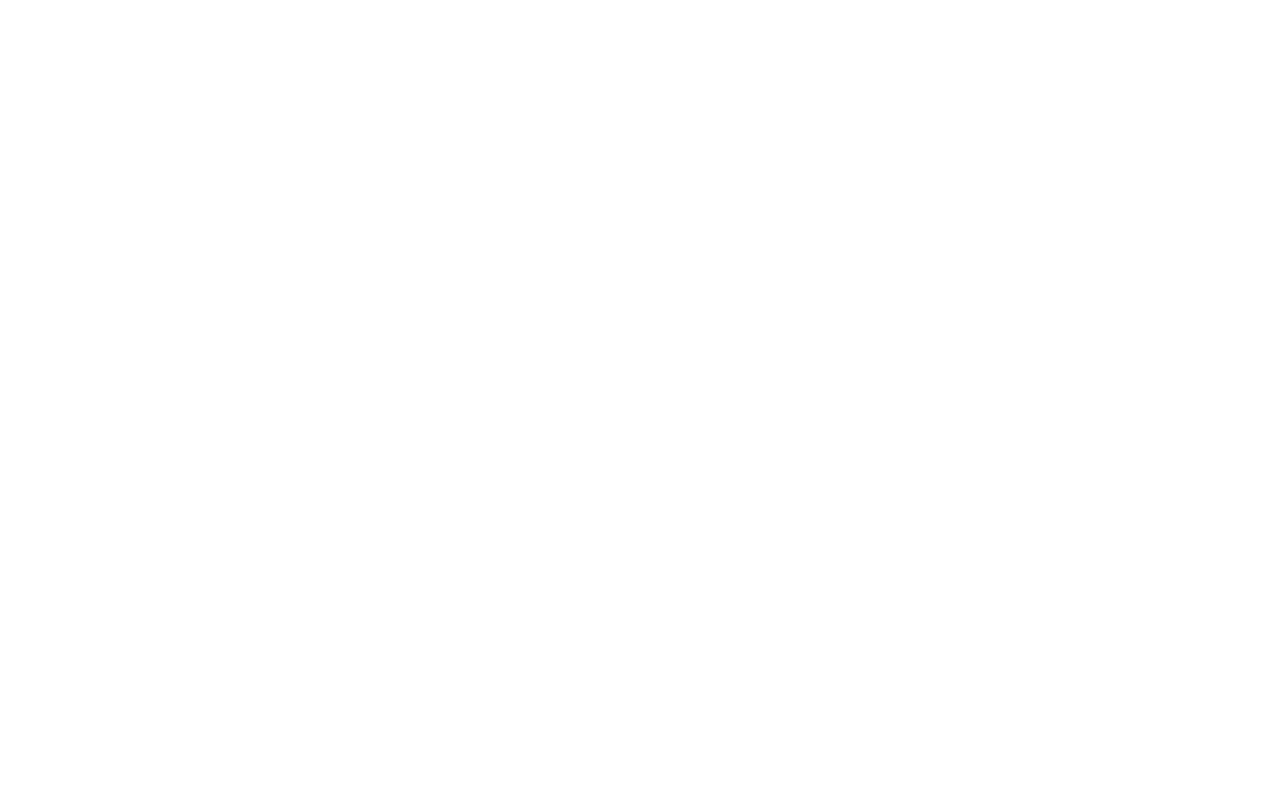
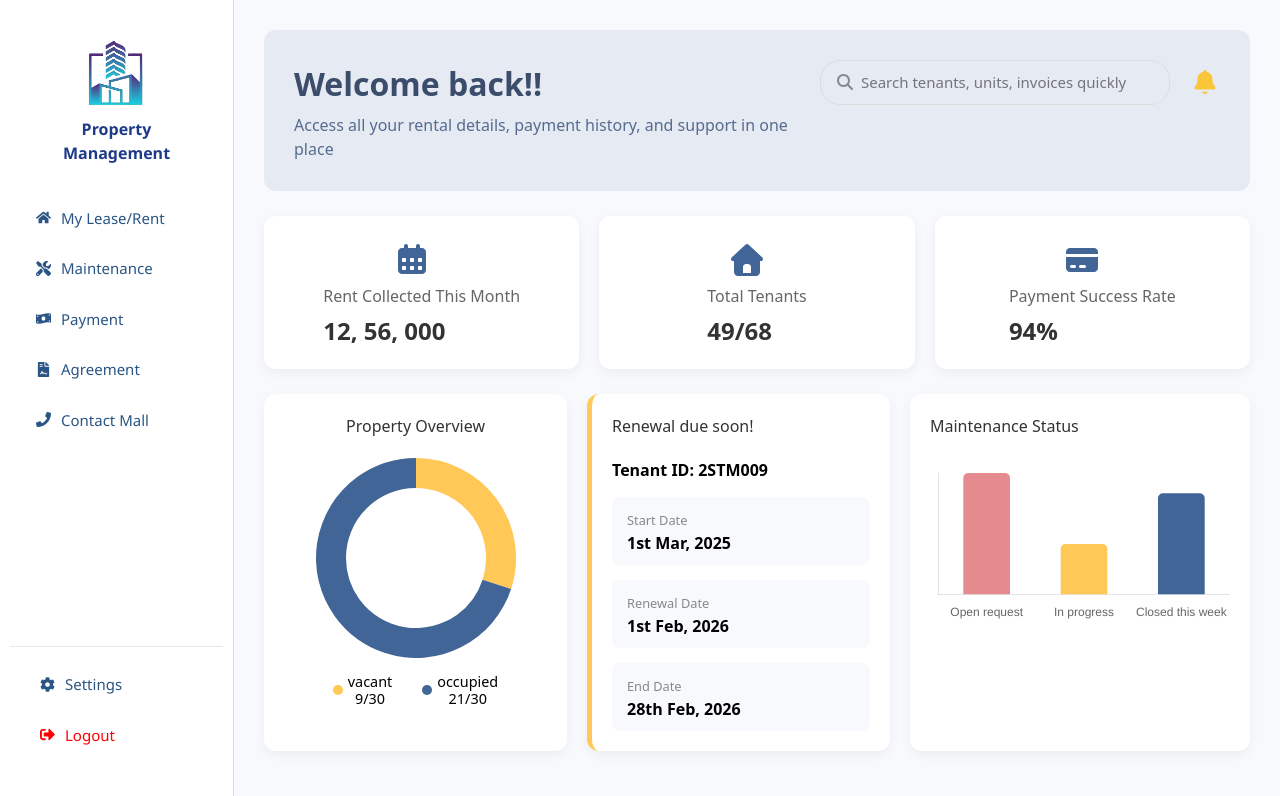
Before and after one commit to Ganga9115/PropPulse, a React (Vite) app in the folder frontend/: page /admin-dashboard in a window 1280 px wide. Before the commit this address had no page. Shown: the top 796 px of the page. Built offline with nearby package versions, Linux system fonts and the light colour scheme.

Commit message:
Admin Dashboard

```diff
--- a/frontend/package.json
+++ b/frontend/package.json
@@ -10,12 +10,17 @@
     "preview": "vite preview"
   },
   "dependencies": {
+    "@fortawesome/fontawesome-svg-core": "^7.0.1",
+    "@fortawesome/free-solid-svg-icons": "^7.0.1",
+    "@fortawesome/react-fontawesome": "^3.0.2",
     "@tailwindcss/postcss": "^4.1.12",
     "@tailwindcss/vite": "^4.1.12",
     "axios": "^1.11.0",
+    "chart.js": "^4.5.0",
     "lucide-react": "^0.542.0",
     "postcss": "^8.5.6",
     "react": "^19.1.1",
+    "react-chartjs-2": "^5.3.0",
     "react-dom": "^19.1.1",
     "react-icons": "^5.5.0",
     "react-router-dom": "^7.8.2",
--- a/frontend/src/App.jsx
+++ b/frontend/src/App.jsx
@@ -18,6 +18,7 @@
 import SuccessfulPayment from "./components/SuccessfulPayment"
 import UnitDetailsPage from './components/UnitDetailsPage';
 import Contact from "./components/Contact";
+import AdminDashboard from "./components/AdminDashboard";
 
 
 export default function App() {
@@ -43,6 +44,7 @@
       <Route path="/successful-payment" element={<div className="flex"><Sidebar /><SuccessfulPayment /></div>} />
       <Route path="/unit-details" element={<div className="flex"><Sidebar /><UnitDetailsPage /></div>} />
       <Route path="/contact" element={<div className="flex"><Sidebar /><Contact /></div>} />
+      <Route path="/admin-dashboard" element={<div className="flex"><AdminDashboard /></div>} />
     </Routes>
   );
 }
--- /dev/null
+++ b/frontend/src/components/AdminDashboard.jsx
@@ -0,0 +1,185 @@
+// src/pages/AdminDashboard.jsx
+
+import React from 'react';
+import Sidebar from './Sidebar';
+import '../Styles/AdminDashboard.css';
+import { Doughnut, Bar } from 'react-chartjs-2';
+import { Chart as ChartJS, ArcElement, Tooltip, Legend, CategoryScale, LinearScale, BarElement, Title } from 'chart.js';
+import { FontAwesomeIcon } from '@fortawesome/react-fontawesome';
+import { faCalendarDays, faHouse, faCreditCard, faSearch, faBell } from '@fortawesome/free-solid-svg-icons';
+
+// Register the chart components you'll use
+ChartJS.register(ArcElement, Tooltip, Legend, CategoryScale, LinearScale, BarElement, Title);
+
+const AdminDashboard = () => {
+  // Data for the Property Overview (Doughnut Chart)
+  const propertyData = {
+    labels: ['Vacant', 'Occupied'],
+    datasets: [
+      {
+        data: [9, 21], // Based on your UI (9 vacant, 21 occupied)
+        backgroundColor: [
+          '#ffc857', // Your yellow color
+          '#416597ff', // Your blue color
+        ],
+        borderWidth: 0,
+      },
+    ],
+  };
+
+  const propertyOptions = {
+    responsive: true,
+    cutout: '70%',
+    plugins: {
+      legend: {
+        display: false, // Hide the built-in legend as it's separate in the design
+      },
+      tooltip: {
+        callbacks: {
+          label: (tooltipItem) => {
+            return `${tooltipItem.label}: ${tooltipItem.raw}`;
+          },
+        },
+      },
+    },
+  };
+
+  // Data for the Maintenance Status (Bar Chart)
+  const maintenanceData = {
+    labels: ['Open request', 'In progress', 'Closed this week'],
+    datasets: [
+      {
+        label: 'Maintenance Tickets',
+        data: [12, 5, 10], // Based on your UI
+        backgroundColor: ['#e58b8f', '#ffc857', '#416597ff'],
+        borderRadius: 5,
+        barPercentage: 0.6,
+        categoryPercentage: 0.8,
+      },
+    ],
+  };
+
+  const maintenanceOptions = {
+    responsive: true,
+    plugins: {
+      legend: {
+        display: false,
+      },
+      title: {
+        display: false,
+      },
+      tooltip: {
+        callbacks: {
+          label: (tooltipItem) => {
+            return `${tooltipItem.raw} tickets`;
+          },
+        },
+      },
+    },
+    scales: {
+      x: {
+        grid: {
+          display: false,
+        },
+      },
+      y: {
+        grid: {
+          display: false,
+        },
+        ticks: {
+          display: false, // Hide y-axis labels
+        },
+      },
+    },
+  };
+
+  return (
+    <div className="admin-dashboard-layout">
+      <Sidebar />
+      <div className="admin-dashboard-main">
+        <header className="admin-header">
+          <div className="welcome-section">
+            <h2>Welcome back!!</h2>
+            <p>Access all your rental details, payment history, and support in one place</p>
+          </div>
+          <div className="header-right">
+            <div className="search-container">
+              <FontAwesomeIcon icon={faSearch} className="search-icon" />
+              <input type="text" placeholder="Search tenants, units, invoices quickly" />
+            </div>
+            <FontAwesomeIcon icon={faBell} className="notification-icon" />
+          </div>
+        </header>
+
+        <section className="summary-cards">
+          <div className="card">
+            <div className="card-icon">
+              <FontAwesomeIcon icon={faCalendarDays} />
+            </div>
+            <div className="card-content">
+              <h4>Rent Collected This Month</h4>
+              <p>12, 56, 000</p>
+            </div>
+          </div>
+          <div className="card">
+            <div className="card-icon">
+              <FontAwesomeIcon icon={faHouse} />
+            </div>
+            <div className="card-content">
+              <h4>Total Tenants</h4>
+              <p>49/68</p>
+            </div>
+          </div>
+          <div className="card">
+            <div className="card-icon">
+              <FontAwesomeIcon icon={faCreditCard} />
+            </div>
+            <div className="card-content">
+              <h4>Payment Success Rate</h4>
+              <p>94%</p>
+            </div>
+          </div>
+        </section>
+
+        <section className="analytics-section">
+          <div className="analytics-card property-overview-card">
+            <h4>Property Overview</h4>
+            <div className="chart-container">
+              <Doughnut data={propertyData} options={propertyOptions} />
+            </div>
+            <div className="legend-container">
+              <span className="legend-item"><span className="legend-dot vacant-dot"></span> vacant<br/>9/30</span>
+              <span className="legend-item"><span className="legend-dot occupied-dot"></span> occupied<br/>21/30</span>
+            </div>
+          </div>
+          <div className="analytics-card renewal-card">
+            <h4>Renewal due soon!</h4>
+            <div className="renewal-info">
+              <p>Tenant ID: 2STM009</p>
+              <div className="date-block start">
+                <span>Start Date</span>
+                <p>1st Mar, 2025</p>
+              </div>
+              <div className="date-block renewal">
+                <span>Renewal Date</span>
+                <p>1st Feb, 2026</p>
+              </div>
+              <div className="date-block end">
+                <span>End Date</span>
+                <p>28th Feb, 2026</p>
+              </div>
+            </div>
+          </div>
+          <div className="analytics-card maintenance-card">
+            <h4>Maintenance Status</h4>
+            <div className="chart-container">
+              <Bar data={maintenanceData} options={maintenanceOptions} />
+            </div>
+          </div>
+        </section>
+      </div>
+    </div>
+  );
+};
+
+export default AdminDashboard;
--- /dev/null
+++ b/frontend/src/styles/AdminDashboard.css
@@ -0,0 +1,199 @@
+/* src/Styles/AdminDashboard.css */
+
+.admin-dashboard-layout {
+  display: flex;
+  height: 100vh;
+  background-color: #f7f9fc;
+}
+
+.admin-dashboard-main {
+  flex-grow: 1;
+  padding: 30px;
+  overflow-y: auto;
+}
+
+.admin-header {
+  display: flex;
+  justify-content: space-between;
+  align-items: flex-start;
+  margin-bottom: 25px;
+  background-color: #e6eaf3; /* A soft blue-gray background */
+  padding: 30px;
+  border-radius: 12px;
+}
+
+.welcome-section h2 {
+  font-size: 2rem;
+  color: #3b4d6b;
+  font-weight: bold;
+  margin: 0;
+}
+
+.welcome-section p {
+  font-size: 1rem;
+  color: #556c8f;
+  margin: 5px 0 0;
+}
+
+.header-right {
+  display: flex;
+  align-items: center;
+}
+
+.search-container {
+  position: relative;
+  margin-right: 20px;
+}
+
+.search-container input {
+  padding: 10px 15px 10px 40px;
+  border: 1px solid #ddd;
+  border-radius: 20px;
+  width: 350px;
+}
+
+.search-icon {
+  position: absolute;
+  left: 15px;
+  top: 50%;
+  transform: translateY(-50%);
+  color: #888;
+}
+
+.notification-icon {
+  font-size: 1.5rem;
+  color: #f9c639;
+  cursor: pointer;
+}
+
+.summary-cards {
+  display: flex;
+  gap: 20px;
+  margin-bottom: 25px;
+}
+
+.card {
+  background-color: #fff;
+  border-radius: 12px;
+  padding: 20px;
+  flex: 1;
+  display: flex;
+  align-items: center;
+  box-shadow: 0 4px 12px rgba(0, 0, 0, 0.05);
+}
+
+.card-icon {
+  font-size: 2rem;
+  color: #416597ff; /* A deep blue for icons */
+  margin-right: 20px;
+}
+
+.card h4 {
+  margin: 0;
+  font-size: 1rem;
+  color: #666;
+}
+
+.card p {
+  margin: 5px 0 0;
+  font-size: 1.5rem;
+  font-weight: bold;
+  color: #333;
+}
+
+.analytics-section {
+  display: grid;
+  grid-template-columns: repeat(3, 1fr);
+  gap: 20px;
+}
+
+.analytics-card {
+  background-color: #fff;
+  border-radius: 12px;
+  padding: 20px;
+  box-shadow: 0 4px 12px rgba(0, 0, 0, 0.05);
+  min-height: 250px;
+  display: flex;
+  flex-direction: column;
+}
+
+.analytics-card h4 {
+  margin-top: 0;
+  color: #333;
+  margin-bottom: 20px;
+}
+
+.chart-container {
+  width: 100%;
+  height: 200px;
+  display: flex;
+  justify-content: center;
+  align-items: center;
+}
+
+.property-overview-card {
+  text-align: center;
+}
+
+.maintenance-card .chart-container {
+  padding-bottom: 20px;
+}
+
+.legend-container {
+  display: flex;
+  justify-content: center;
+  gap: 30px;
+  margin-top: 15px;
+}
+
+.legend-item {
+  display: flex;
+  align-items: center;
+  font-size: 0.9rem;
+  line-height: 1.2;
+}
+
+.legend-dot {
+  width: 10px;
+  height: 10px;
+  border-radius: 50%;
+  margin-right: 5px;
+}
+
+.vacant-dot {
+  background-color: #ffc857;
+}
+
+.occupied-dot {
+  background-color: #416597ff;
+}
+
+.renewal-card {
+  border-left: 5px solid #ffc857;
+}
+
+.renewal-info {
+  display: flex;
+  flex-direction: column;
+  gap: 15px;
+}
+
+.renewal-info p {
+  font-weight: bold;
+}
+
+.date-block {
+  background-color: #f7f9fc;
+  padding: 10px 15px;
+  border-radius: 8px;
+}
+
+.date-block span {
+  font-size: 0.8rem;
+  color: #888;
+}
+
+.date-block p {
+  margin: 0;
+  font-weight: bold;
+}
```
Also changed, not shown: 1 other file (tests, documents, lock files or other folders).
